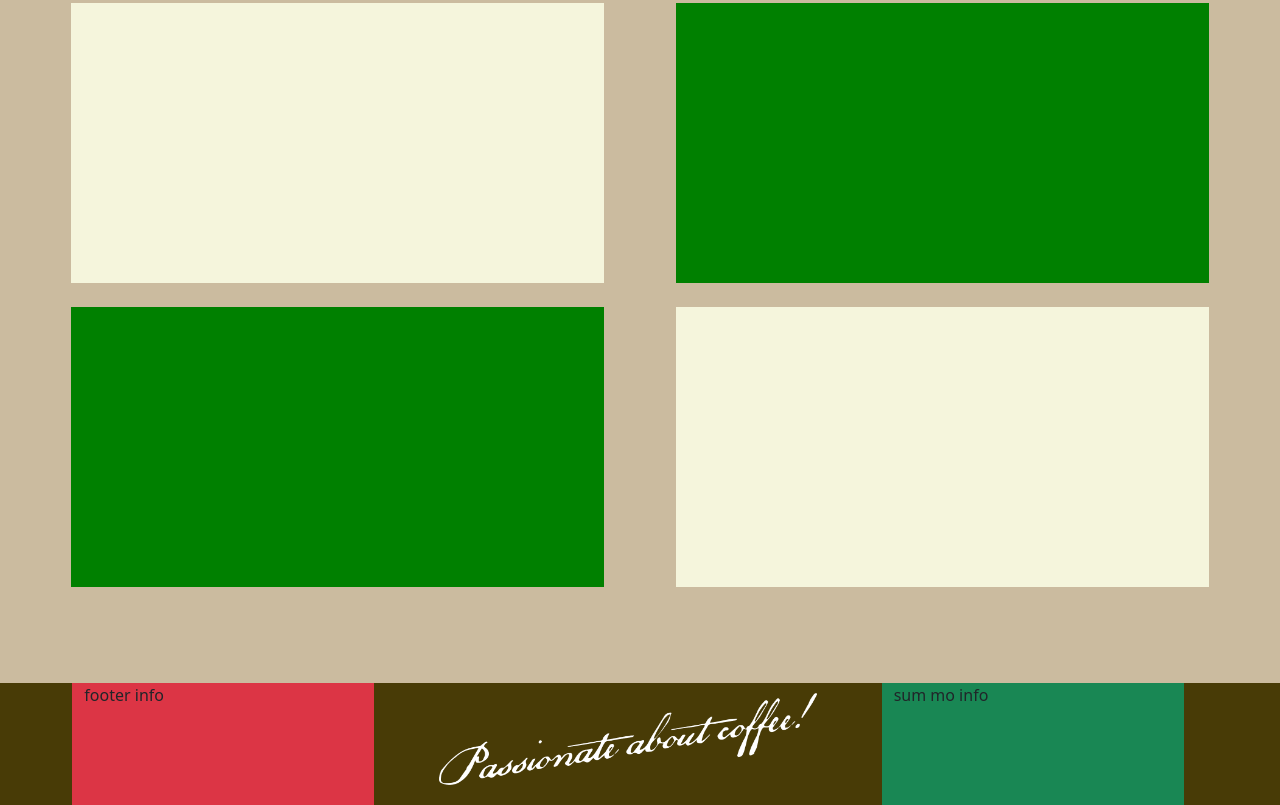
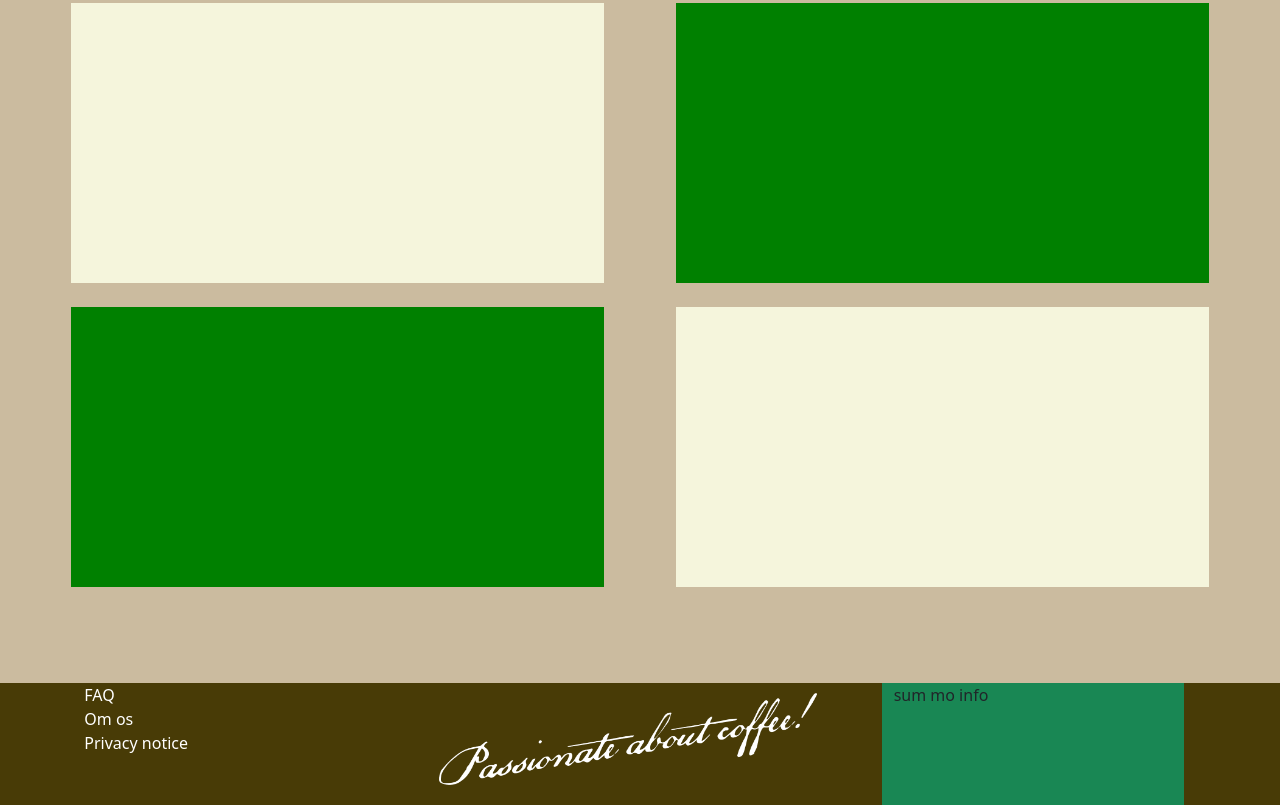
Before and after one commit to JamJohRas/espresso, a website: page index.html in a window 1280 px wide. Shown: the part 803-1608 px from the top of the page. Drawn offline with nearby package versions, Linux system fonts and the light colour scheme.

Commit message:
Footer text

```diff
--- a/index.html
+++ b/index.html
@@ -134,8 +134,13 @@
 <!-- footer -->
 <div class="bg-thirdColor container-fluid">
     <div class="row container-fluid justify-content-evenly gap-1">
-        <div style="max-height:100%;min-height:20%" class="col-3 bg-danger">
-            <span>footer info</span>
+        <div style="max-height:100%;min-height:20%; color:#fff";  class="col-3">
+            <a>FAQ</a>
+            <br>
+            <a>Om os</a>
+            <br>
+            <a>Privacy notice</a>
+
         </div>
         <div class="col-4 bg-thirdColor">
             <img src="images/CoffeePassion.png" style ="height:auto; max-height: 75%; margin-top: 10px; margin-bottom: 10px" class="d-block w-100" alt="...">
```
